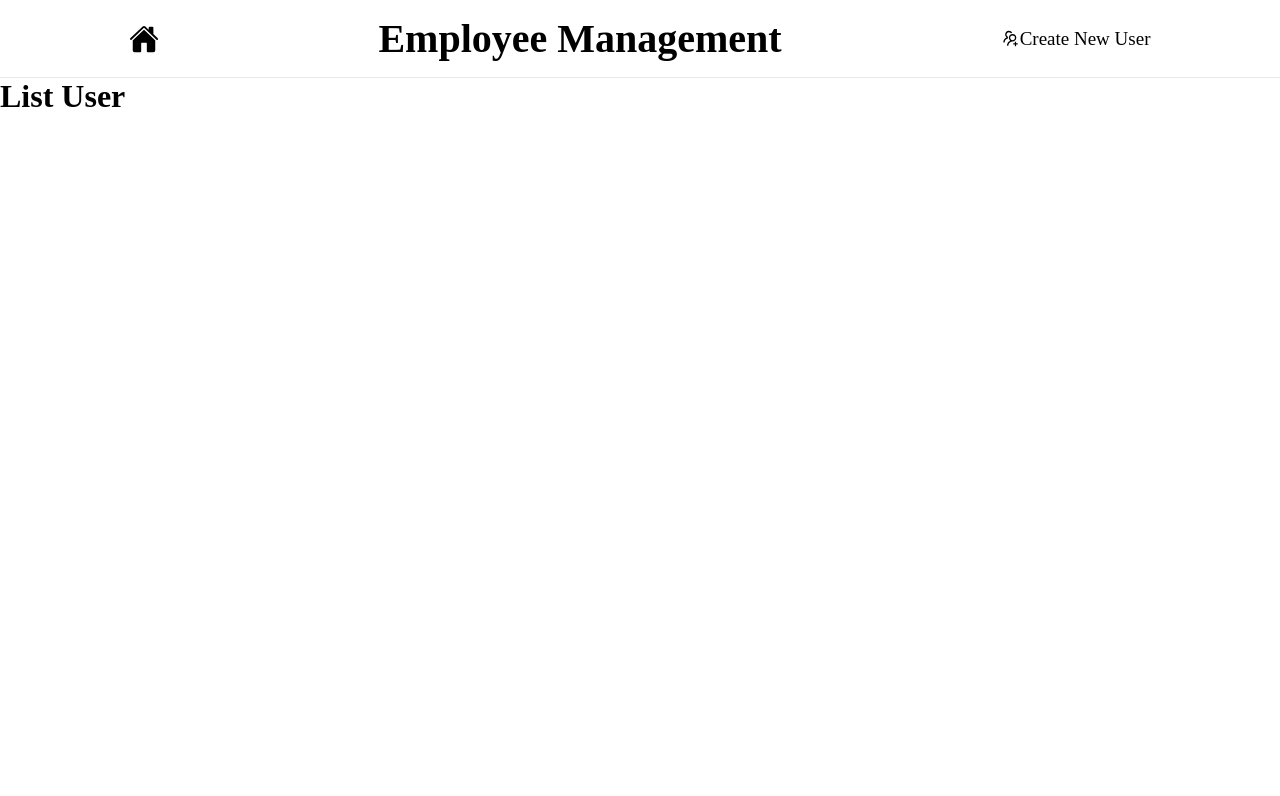
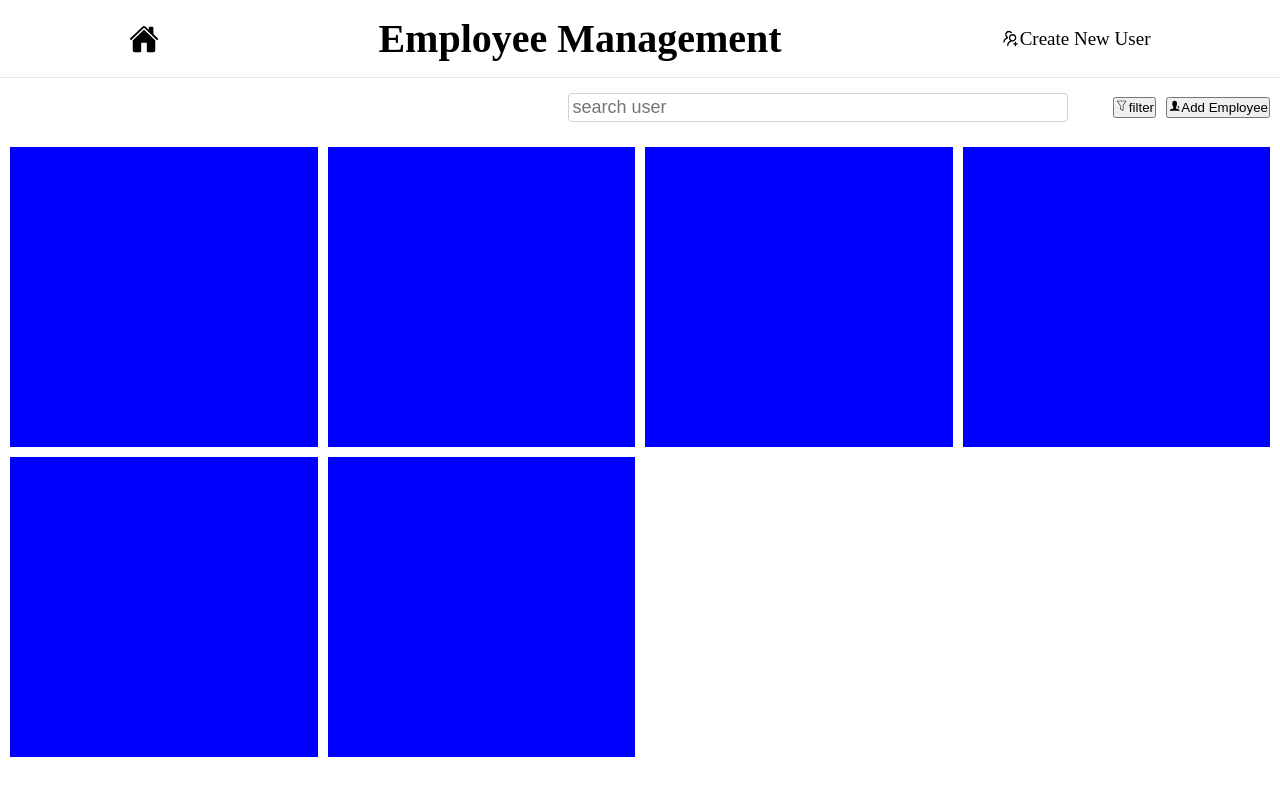
Before and after one commit to Davidnino21/employee-management, a React app: page / in a window 1280 px wide. Shown: the top 796 px of the page. Built offline with nearby package versions, Linux system fonts and the light colour scheme; the HTML template or start-up script is replaced by a standard one.

Commit message:
started main page layout

```diff
--- a/src/App.css
+++ b/src/App.css
@@ -32,7 +32,64 @@ font-size: 19px;
   font-size: 30px;
 }
 
-header a:hover{
+header a:hover {
   color: #79b2be;
   border-bottom: 1px solid #79b2be;
 }
+
+.search {
+  display: flex;
+  justify-content: space-between;
+  gap: 20px;
+}
+
+.search form {
+  flex-grow: 2;
+  display: flex;
+  padding: 15px;
+  justify-content: flex-end;
+}
+
+.search input {
+  font-size: 18px;
+  width: 50%;
+  max-width: 500px;
+  padding: 3px;
+  border: 1px solid rgb(211, 211, 211);
+  border-radius: 4px;
+}
+
+.btn-actions {
+  display: flex;
+  align-items: center;
+  gap: 10px;
+  padding: 10px;
+}
+
+.user-container {
+  /* display: flex;
+  justify-content: center;
+  flex-wrap: wrap; */
+  display: grid;
+  grid-template-columns: repeat(4, 1fr);
+  gap: 10px;
+  padding: 10px;
+}
+
+.user-card {
+  background-color: blue;
+  height: 300px;
+  /* width: 300px; */
+}
+
+@media (max-width: 1024px) {
+  .user-container {
+    grid-template-columns: repeat(2, 1fr);
+  }
+}
+
+@media (max-width: 600px) {
+  .user-container {
+    grid-template-columns: 1fr;
+  }
+}
--- a/src/App.jsx
+++ b/src/App.jsx
@@ -1,15 +1,16 @@
-import { Outlet } from 'react-router'
-import './App.css'
-import Header from './components/Header'
+import { Outlet } from "react-router";
+import "./App.css";
+import Header from "./components/Header";
 
 function App() {
-
   return (
     <>
-    <Header/>
-    <Outlet/>
+      <Header />
+      <main>
+        <Outlet />
+      </main>
     </>
-  )
+  );
 }
 
-export default App
+export default App;
--- /dev/null
+++ b/src/components/Search.jsx
@@ -0,0 +1,24 @@
+import { CiFilter } from "react-icons/ci";
+import { IoIosPersonAdd } from "react-icons/io";
+
+function Search() {
+  return (
+    <div className="search">
+      <form action="">
+        <input type="text" name="" id="" placeholder="search user"/>
+      </form>
+      <div className="btn-actions">
+        <button>
+          <CiFilter />
+          filter
+        </button>
+        <button>
+          <IoIosPersonAdd />
+          Add Employee
+        </button>
+      </div>
+    </div>
+  );
+}
+
+export default Search;
--- /dev/null
+++ b/src/components/UserCard.jsx
@@ -0,0 +1,9 @@
+function UserCard() {
+    return(
+        <div className="user-card">
+
+        </div>
+    )
+}
+
+export default UserCard
--- a/src/pages/ListUser.jsx
+++ b/src/pages/ListUser.jsx
@@ -1,5 +1,20 @@
+import Search from "../components/Search";
+import UserCard from "../components/UserCard";
+
 function ListUser() {
-  return <h1>List User</h1>;
+  return (
+    <>
+      <Search />
+      <div className="user-container">
+        <UserCard />
+        <UserCard />
+        <UserCard />
+        <UserCard />
+        <UserCard />
+        <UserCard />
+      </div>
+    </>
+  );
 }
 
 export default ListUser;
```
Lines whose indentation alone changed are shown as unchanged.
